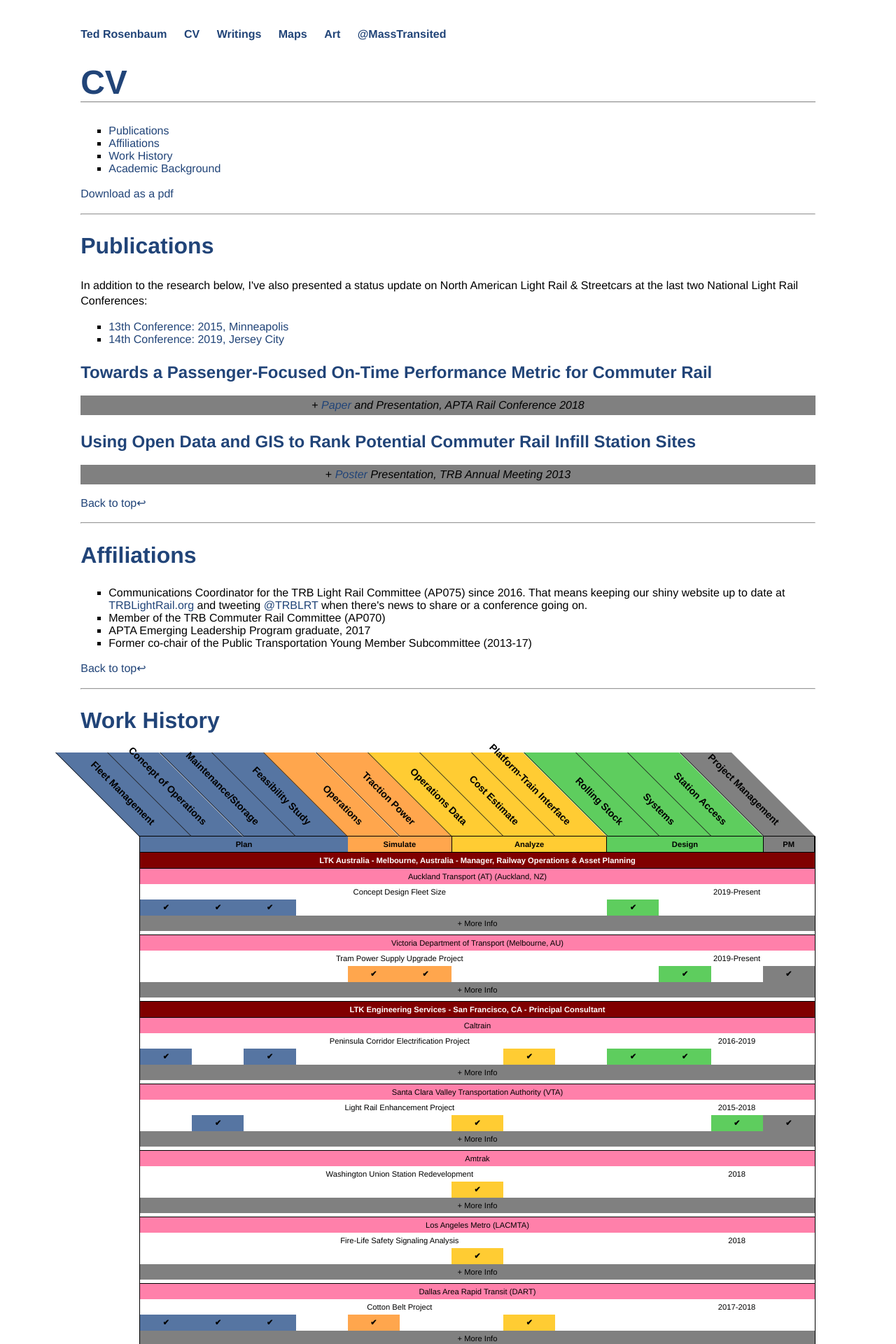
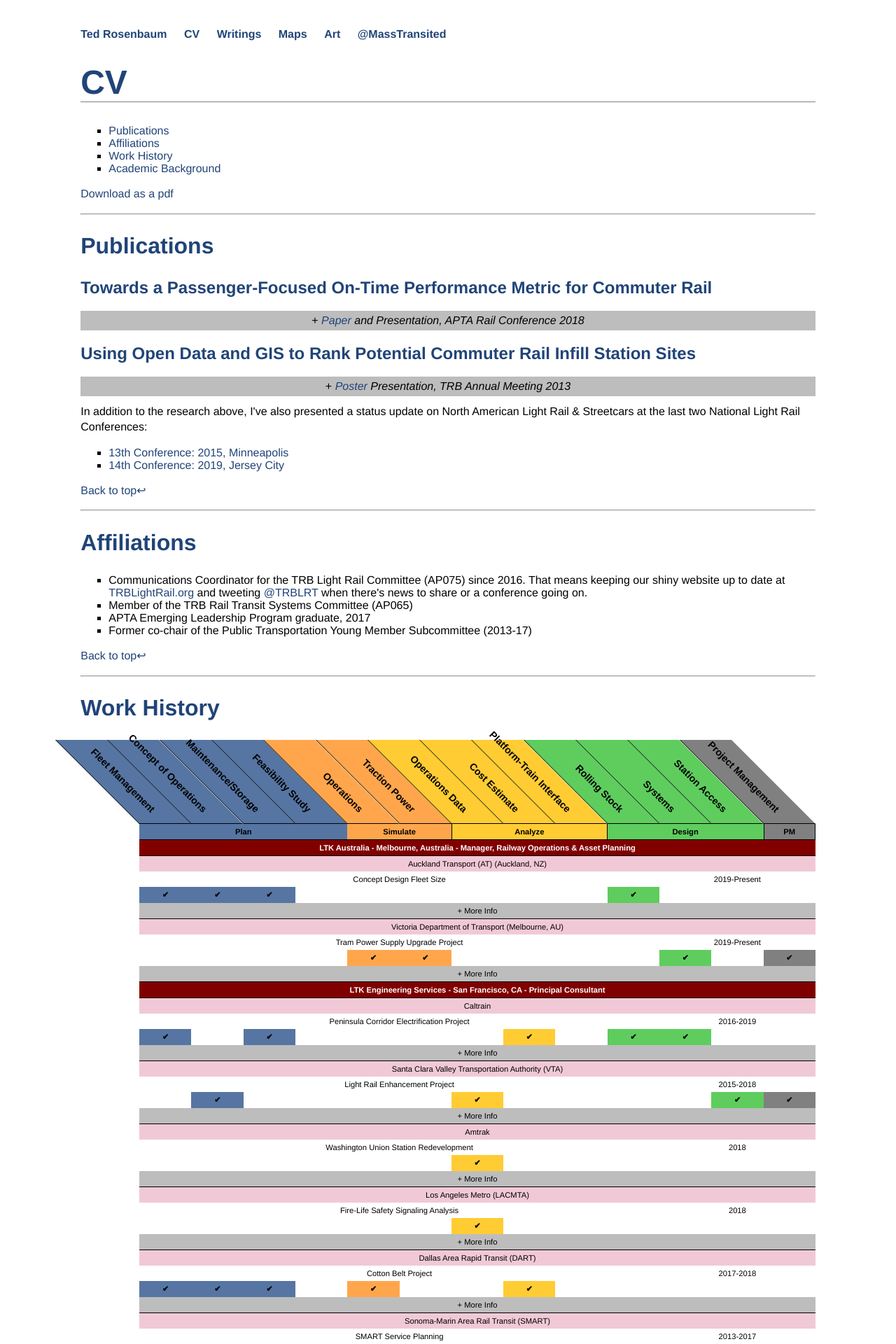
Before and after one commit to transited/transited.github.io, a Jekyll site: the page built from cv.html, in a window 1280 px wide. Shown: the top 1920 px of the page at 70% size. Built offline with Jekyll 4.4.1, drawn with Linux system fonts in a browser that asks for light colours; some of the changed text lies outside the part shown.

Commit message:
CV Cleanup

```diff
--- a/css/main.css
+++ b/css/main.css
@@ -205,8 +205,6 @@
   display: grid;
   grid-template-columns: repeat(13, 1fr);
   margin-left: 84px;
-  border-style: hidden solid solid solid;
-  border-width: 1px;
   font-size: .7em;
 }
 
@@ -217,7 +215,7 @@
   align: middle;
 }
 
-.ltkclient {background-color: #ff80aa; border-top: 1px solid black; grid-column: span 13;}
+.ltkclient {background-color: #f1c9d6; border-top: 1px solid black; grid-column: span 13;}
 .calclient {background-color: Khaki; border-top: 1px solid black; grid-column: span 13;}
 .navyclient {background-color: #82afd3; border-top: 1px solid black; grid-column: span 13;}
 .proj {grid-column: span 10}
@@ -245,10 +243,10 @@
 .lbl-toggle {
   display: block;
   text-align: center;
-  background: #808080;
+  background: #bdbdbd;
   padding: 5px 0px;
   cursor: pointer;
-  margin-top: -5px;
+  margin: -5px 0px -5px 0px;
 }
 
 .lbl-toggle:hover {font-weight: bold;}
--- a/cv.html
+++ b/cv.html
@@ -13,11 +13,6 @@
   <p><a href="Files/Resume Table.Right.pdf">Download as a pdf</a></p>
   <hr>
   <h2 id="Publications">Publications</h2>
-  <p>In addition to the research below, I've also presented a status update on North American Light Rail & Streetcars at the last two National Light Rail Conferences:</p>
-  <ul>
-  	<li><a href="http://www.trb.org/Publications/Blurbs/175112.aspx" target="_blank">13th Conference: 2015, Minneapolis</a></li>
-  	<li><a href="http://www.trb.org/Calendar/Blurbs/175951.aspx" target="_blank">14th Conference: 2019, Jersey City</a></li>
-  </ul>
   <h3>Towards a Passenger-Focused On-Time Performance Metric for Commuter Rail</h3>
   <div class="wrap-collabsible">
     <input id="MoreCRpaper" class="toggle" type="checkbox">
@@ -38,12 +33,17 @@
   		</div>
   	</div>
   </div>
+  <p>In addition to the research above, I've also presented a status update on North American Light Rail & Streetcars at the last two National Light Rail Conferences:</p>
+  <ul>
+  	<li><a href="http://www.trb.org/Publications/Blurbs/175112.aspx" target="_blank">13th Conference: 2015, Minneapolis</a></li>
+  	<li><a href="http://www.trb.org/Calendar/Blurbs/175951.aspx" target="_blank">14th Conference: 2019, Jersey City</a></li>
+  </ul>
   <p><a href="#cv">Back to top↩</a></p>
   <hr>
   <h2 id="Groups">Affiliations</h2>
   <ul>
     <li>Communications Coordinator for the TRB Light Rail Committee (AP075) since 2016. That means keeping our shiny website up to date at <a href="https://www.trblightrail.org/" alt="TRB LRT Committee" target="_blank">TRBLightRail.org</a> and tweeting <a href="https://twitter.com/trblrt" alt="TRB LRT twitter" target="_blank">@TRBLRT</a> when there's news to share or a conference going on.</li>
-    <li>Member of the TRB Commuter Rail Committee (AP070)</li>
+    <li>Member of the TRB Rail Transit Systems Committee (AP065)</li>
     <li>APTA Emerging Leadership Program graduate, 2017</li>
     <li>Former co-chair of the Public Transportation Young Member Subcommittee (2013-17)</li>
   </ul>
@@ -215,7 +215,7 @@
       </div>
     </div>
     <div class="ltkclient">Caltrain</div>
-    <div class="proj">Caltrain Modernization PRogram</div>
+    <div class="proj">Caltrain Modernization Program</div>
     <div class="jobdate">2013-2016</div>
     <div class="pcheck">&#x2714;</div>
     <div class="pcheck">&#x2714;</div>
@@ -325,14 +325,14 @@
   <h2 id="Edu">Academic Background</h2>
   <div class="edu-container">
     <div class="cal">University of California, Berkeley</div>
-    <div class="proj">College of Engineering, Berkeley, CA</div>
-    <div class="jobdate">May 2012</div>
+    <div class="proj" style="background-color: Khaki;">College of Engineering, Berkeley, CA</div>
+    <div class="jobdate" style="background-color: Khaki;">May 2012</div>
     <div class="focus">Master of Science</div>
     <div></div>
     <div class="focus">Focus: Transportation Engineering</div>
     <div class="navy">University of Pennsylvania</div>
-    <div class="proj">School of Engineering and Applied Sciences, Philadelphia, PA</div>
-    <div class="jobdate">May 2008</div>
+    <div class="proj" style="background-color: #82afd3;">School of Engineering and Applied Sciences, Philadelphia, PA</div>
+    <div class="jobdate" style="background-color: #82afd3;">May 2008</div>
     <div class="proj">Bachelor of Science in Engineering</div>
     <div style="grid-column:span 3"></div>
     <div class="focus">Major: Mechanical Engineering</div>
--- a/index.html
+++ b/index.html
@@ -4,7 +4,7 @@
 ---
 <div class="blurb">
 	<h1>Ted Rosenbaum</h1>
-	<p>Welcome to my digital anchorage, a counter to my meandering meatspace existence. Currently I'm an expat in Melbourne, where the Moon is upside down the Cubs play in the middle of the night. Before that, I called 5 of the United States' 20 largest regions<sup><a href="#fn1" id="ref1">1</a></sup> home for varying lengths of time: Chicago, Phildadelphia, DC, San Diego, and the Bay Area. </p>
+	<p>Welcome to my digital anchorage, a counter to my meandering meatspace existence. Currently I'm an expat in Melbourne, where the Moon is upside down the Cubs play in the middle of the night. Before that, I called 5 of the United States' 20 largest regions home for varying lengths of time: Chicago, Phildadelphia, DC, San Diego, and the Bay Area.<sup><a href="#fn1" id="ref1">1</a></sup></p>
 	<p>I'm fascinated by cities and I'm fortunate to be a <a href="https://www.jstor.org/stable/20569994" title="Sandburg Chicago poem" target="_blank">player with railroads</a> and get paid for it. I firmly believe that inertia is the cause of&mdash;and solution to all of life's problems<sup><a href="#fn2" id="ref2">2</a></sup>. And that although we should run trains as fast as necessary but no faster, they should definitely be more frequent.</p>
 	<hr></hr>
 <p><sup id="fn1">1</sup> Melbourne would slot in at #10 in the US, ahead of Boston and behind Atlanta <a href="#ref1" title="Jump back to footnote 1 in the text.">↩</a></p>
```
